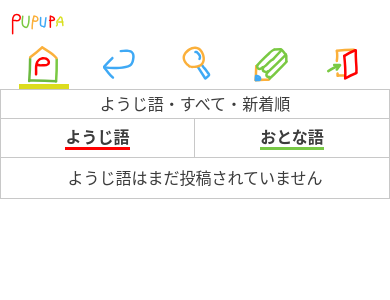
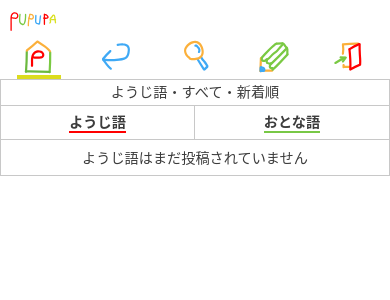
Before and after one commit to k-hibiya/pupupa, a PHP site: page /index.php in a window 390 px wide. Shown: the top 300 px of the page. Run offline with PHP 8.4, Linux system fonts and the light colour scheme; data that the repository does not hold is empty.

Commit message:
Update union.css

```diff
--- a/css/union.css
+++ b/css/union.css
@@ -193,3 +193,11 @@ main {
 }
 }
 /******************************** /レスポンシブ　440以下 *******************************/
+/******************************** レスポンシブ　400以下 *******************************/
+@media screen and (max-width:400px) {
+    :root {
+        --baseW:100vw;
+        --logX:calc(var(--baseW) / 440)
+    }
+}
+/******************************** レスポンシブ　400以下 *******************************/
```
